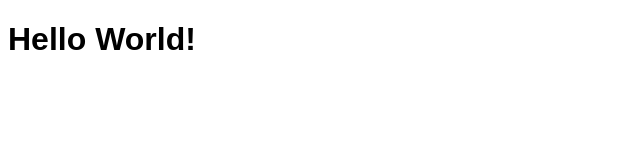
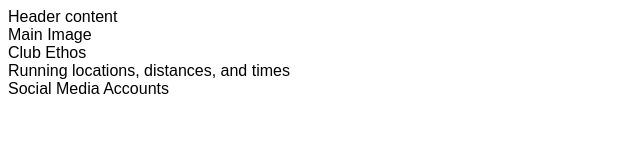
Before and after one commit to salinathapa/love-running, a plain HTML site: page index.html in a window 1280 px wide. Shown: the whole page, without its empty margins (0-640 px from the left). Drawn offline with Linux system fonts and the light colour scheme.

Commit message:
add core structure for home page

```diff
--- a/index.html
+++ b/index.html
@@ -11,6 +11,19 @@
     <title>Love Running</title>
 </head>
 <body>
-    <h1>Hello World!</h1>
+    <header>Header content</header>
+    <section>
+        Main Image
+    </section>
+    <section>
+        Club Ethos
+    </section>
+    <section>
+        Running locations, distances, and times
+    </section>
+    <footer>
+        Social Media Accounts
+    </footer>
+
 </body>
 </html>
```
